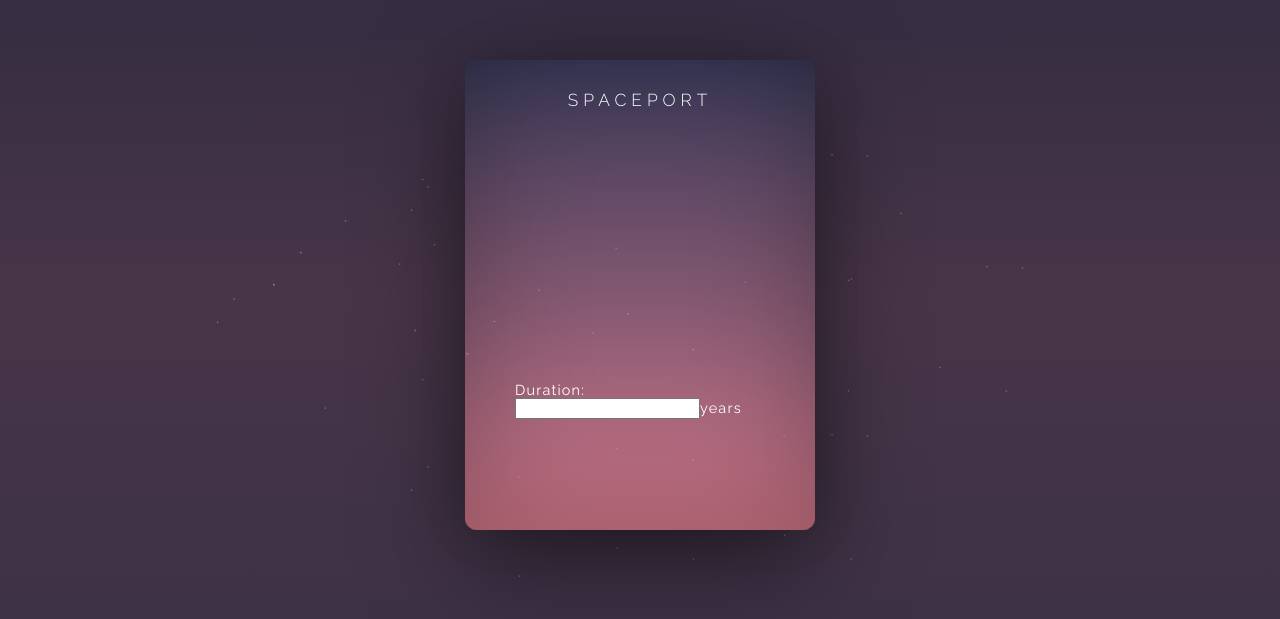
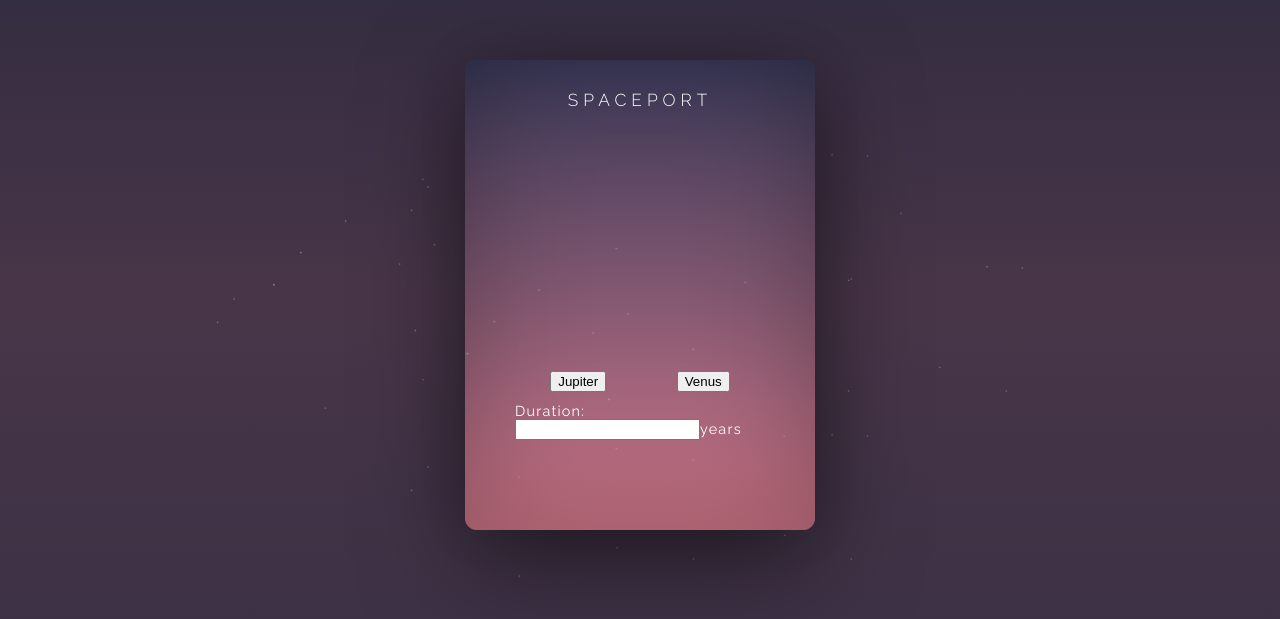
Before and after one commit to max-ch9i/reactjs-tutorial, a React (Create React App) app: page / in a window 1280 px wide. Shown: the part 105-724 px from the top of the page. Built offline with nearby package versions, Linux system fonts and the light colour scheme.

Commit message:
More data

```diff
--- a/src/actions/flight.js
+++ b/src/actions/flight.js
@@ -1,5 +1,6 @@
 import {
-    UPDATE_TIME
+    UPDATE_TIME,
+    UPDATE_DESTINATION
 } from './types';
 
 export const updateTime = (time) => {
@@ -8,3 +9,10 @@ export const updateTime = (time) => {
         payload: time
     };
 };
+
+export const updateDestination = (destination) => {
+    return {
+        type: UPDATE_DESTINATION,
+        payload: destination
+    };
+};
--- a/src/actions/types.js
+++ b/src/actions/types.js
@@ -1 +1,2 @@
 export const UPDATE_TIME = 'update-time';
+export const UPDATE_DESTINATION = 'update-destination';
--- a/src/components/Dashboard.css
+++ b/src/components/Dashboard.css
@@ -62,3 +62,12 @@ h1 {
 .controls {
     margin: auto 0;
 }
+
+.destination-selector {
+    display: flex;
+    flex-direction: row;
+    list-style: none;
+    padding: 0;
+    margin: 10px 0;
+    justify-content: space-around;
+}
--- a/src/components/Dashboard.js
+++ b/src/components/Dashboard.js
@@ -1,12 +1,15 @@
 import React, { Component } from 'react';
 import { connect } from 'react-redux';
-import { updateTime } from '../actions';
-import { getSpeed } from '../selectors';
+import { updateTime, updateDestination } from '../actions';
+import { getSpeed, getDestinationTitle, getDistance } from '../selectors';
 import './Dashboard.css';
 
 class Dashboard extends Component {
     updateTime = (e) => {
         this.props.updateTime(e.target.value);
+    }
+    updateDestination = (e) => {
+        this.props.updateDestination(e.target.value);
     }
     render() {
         return (
@@ -15,8 +18,15 @@ class Dashboard extends Component {
                     <h1>Spaceport</h1>
                     {0 ? <div>{this.props.speed}</div> : null}
                     <div className="destination">
+                        {this.props.destination}
+                        {this.props.distance}
+                        {this.props.speed}
                     </div>
                     <div className="controls">
+                        <ul className="destination-selector">
+                            <li><button onClick={this.updateDestination} value="jupiter">Jupiter</button></li>
+                            <li><button onClick={this.updateDestination} value="venus">Venus</button></li>
+                        </ul>
                         <label htmlFor="duration">
                             <span>Duration:</span>
                             <input onChange={this.updateTime} id="duration" type="number"/>
@@ -30,9 +40,14 @@ class Dashboard extends Component {
 }
 
 const mapStateToProps = (state) => {
-    return { speed: getSpeed(state) };
+    return {
+        speed: getSpeed(state),
+        destination: getDestinationTitle(state),
+        distance: getDistance(state),
+    };
 };
 
 export default connect(mapStateToProps, {
-    updateTime
+    updateTime,
+    updateDestination
 })(Dashboard);
--- /dev/null
+++ b/src/reducers/FlightDestination.js
@@ -0,0 +1,14 @@
+import {
+    UPDATE_DESTINATION
+} from '../actions/types';
+
+const INITIAL_STATE = null;
+
+export default (state = INITIAL_STATE, action) => {
+    switch(action.type) {
+        case UPDATE_DESTINATION:
+            return action.payload;
+        default:
+            return state;
+    }
+};
--- a/src/reducers/index.js
+++ b/src/reducers/index.js
@@ -1,7 +1,20 @@
 import { combineReducers } from 'redux';
 import FlightTime from './FlightTime';
+import FlightDestination from './FlightDestination';
 
 export default combineReducers({
     duration: FlightTime,
-    distance: () => 10000,
-});
+    destination: FlightDestination,
+    catalog: () => ({
+        jupiter: {
+            title: 'Jupiter',
+            img: null,
+            distance: 500000
+        },
+        venus: {
+            title: 'Venus',
+            img: null,
+            distance: 200000
+        }
+    })
+ });
--- a/src/selectors/index.js
+++ b/src/selectors/index.js
@@ -1,7 +1,19 @@
 import { createSelector } from 'reselect';
 
 const getDuration = state => state.duration;
-const getDistance = state => state.distance;
+const getDestination = state => state.destination;
+const getCatalog = state => state.catalog;
+
+export const getDistance = createSelector(
+    [getDestination, getCatalog],
+    (destination, catalog) => {
+        if (destination === null) {
+            return null;
+        }
+
+        return catalog[destination].distance;
+    }
+);
 
 export const getSpeed = createSelector(
     [getDuration, getDistance],
@@ -12,3 +24,16 @@ export const getSpeed = createSelector(
         return distance / duration;
     }
 );
+
+export const getDestinationTitle = createSelector(
+    [getDestination, getCatalog],
+    (destination, catalog) => {
+        if (destination === null) {
+            return null;
+        }
+
+        return catalog[destination].title;
+    }
+);
+
+// Task: Create selector for the destination image
```
